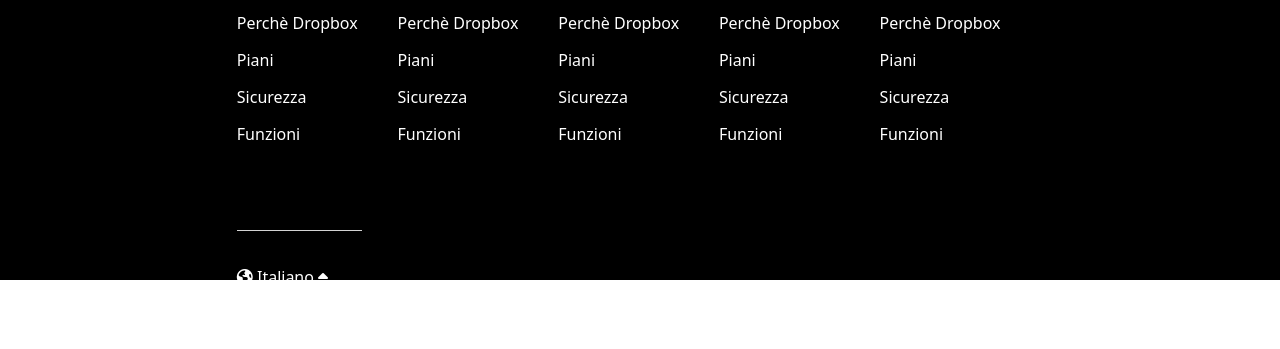
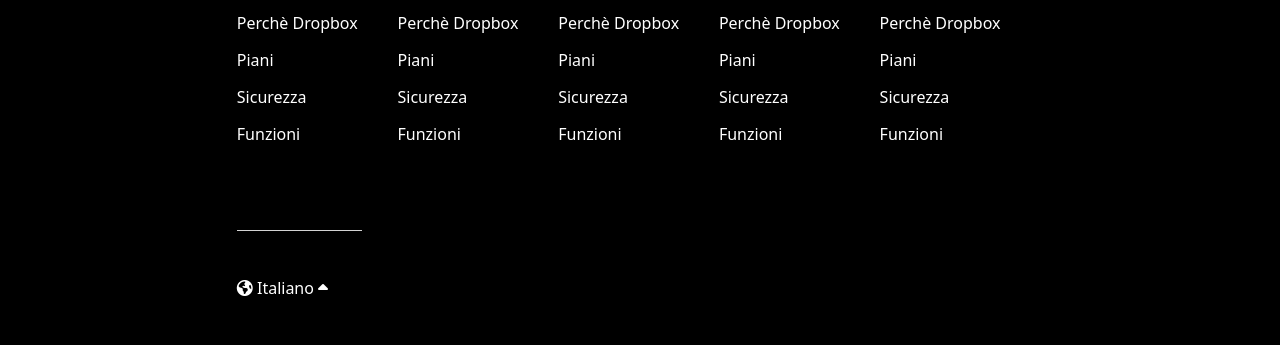
Before and after one commit to MicheleIanni86/htmlcss-dropbox, a plain HTML site: page index.html in a window 1280 px wide. Shown: the part 7142-7491 px from the top of the page. Drawn offline with Linux system fonts and the light colour scheme.

Commit message:
fix: Tried To Fix Footer

```diff
--- a/css/style.css
+++ b/css/style.css
@@ -1,3 +1,4 @@
+
 /* GENERICS SETS */
 * {
     margin: 0;
@@ -618,9 +619,11 @@
 
 .down-footer {
     width: 125px;
-    height: 50px;
     border-top: 1px solid lightgray;
     color: white;
-    padding-top: 35px;
-    margin-bottom: 50px;
+    padding: 46px 0px;
   }
+
+  .down-footer span {
+    padding-bottom: 50px;
+  }
--- a/index.html
+++ b/index.html
@@ -346,6 +346,7 @@
             </div>
         </section>
 
+        <!-- BUSINESS TITLE -->
         <div class="business-title">
             <h2>Più di 500.000 team utilizzano Dropbox Business</h2>
             <div><a href="#"> Scopri di più sui nostri clienti</a></div>
@@ -497,7 +498,7 @@
 
 
             <div class="down-footer">
-                <i class="fa-solid fa-earth-americas"></i> Italiano <i class="fa-solid fa-caret-up"></i>
+                <span><i class="fa-solid fa-earth-americas"></i> Italiano <i class="fa-solid fa-caret-up"></i></span>
             </div>
         </div>
     </footer>
```
